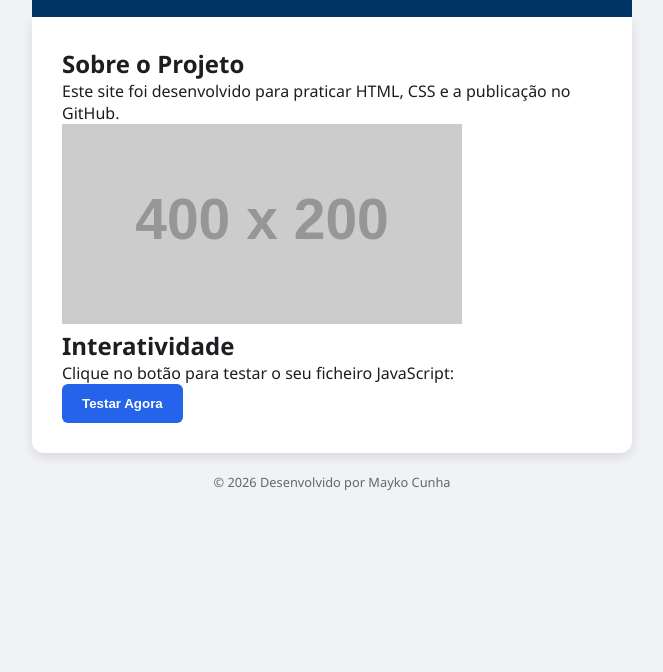
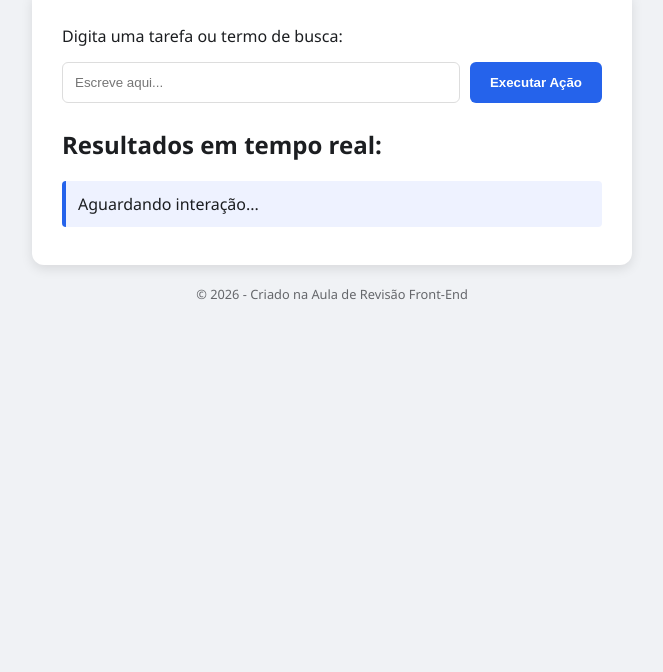
Before and after one commit to MaykooCunha/Aula02-Front-End, a plain HTML site: page index.html in a window 1280 px wide. Shown: the part 128-800 px from the top of the page, without its empty margins (308-971 px from the left). Drawn offline with Linux system fonts and the light colour scheme; placeholder pictures from the web are drawn by us.

Commit message:
Revise index.html for new project structure

```diff
--- a/index.html
+++ b/index.html
@@ -1,36 +1,34 @@
 <!DOCTYPE html>
-<html lang="pt-br">
-<head>
+<html lang="pt-br"> <head>
     <meta charset="UTF-8">
     <meta name="viewport" content="width=device-width, initial-scale=1.0">
-    <title>Aula 02 - Projeto Final</title>
+    <title>Minha Primeira App Interativa</title>
     <link rel="stylesheet" href="style.css">
 </head>
 <body>
 
     <header>
-        <h1>Meu Primeiro Projeto Online</h1>
-        <p>Desafio Final - Aula 02 Front-End</p>
+        <h1>Aula Mestra: Web Dev</h1>
     </header>
 
     <main>
-        <section id="sobre">
-            <h2>Sobre o Projeto</h2>
-            <p>Este site foi desenvolvido para praticar HTML, CSS e a publicação no GitHub.</p>
+        <label for="input-usuario">Digita uma tarefa ou termo de busca:</label>
 
-            <img src="https://via.placeholder.com/400x200" alt="Ilustração de um ecrã de computador com código de programação">
-        </section>
+        <div class="input-group">
+            <input type="text" id="input-usuario" placeholder="Escreve aqui...">
+            <button id="btn-acao">Executar Ação</button>
+        </div>
 
-        <section id="contato">
-            <h2>Interatividade</h2>
-            <p>Clique no botão para testar o seu ficheiro JavaScript:</p>
-            <button id="meu-botao">Testar Agora</button>
-            <div id="resultado-js"></div>
+        <section id="exibicao">
+            <h2>Resultados em tempo real:</h2>
+            <ul id="lista-dinamica">
+                <li>Aguardando interação...</li>
+            </ul>
         </section>
     </main>
 
     <footer>
-        <p>&copy; 2026 Desenvolvido por Mayko Cunha</p>
+        <p>© 2026 - Criado na Aula de Revisão Front-End</p>
     </footer>
 
     <script src="script.js"></script>
```
